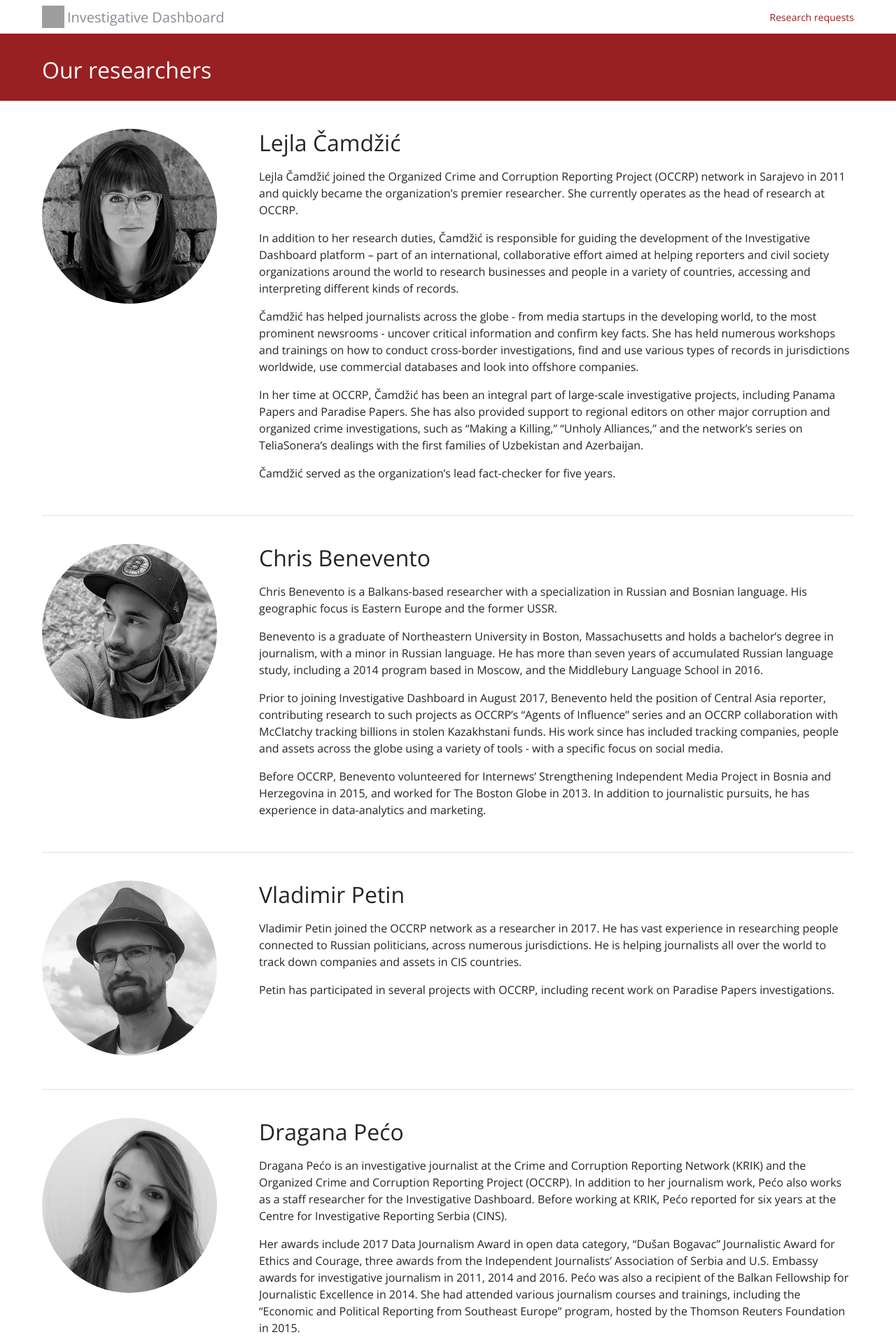
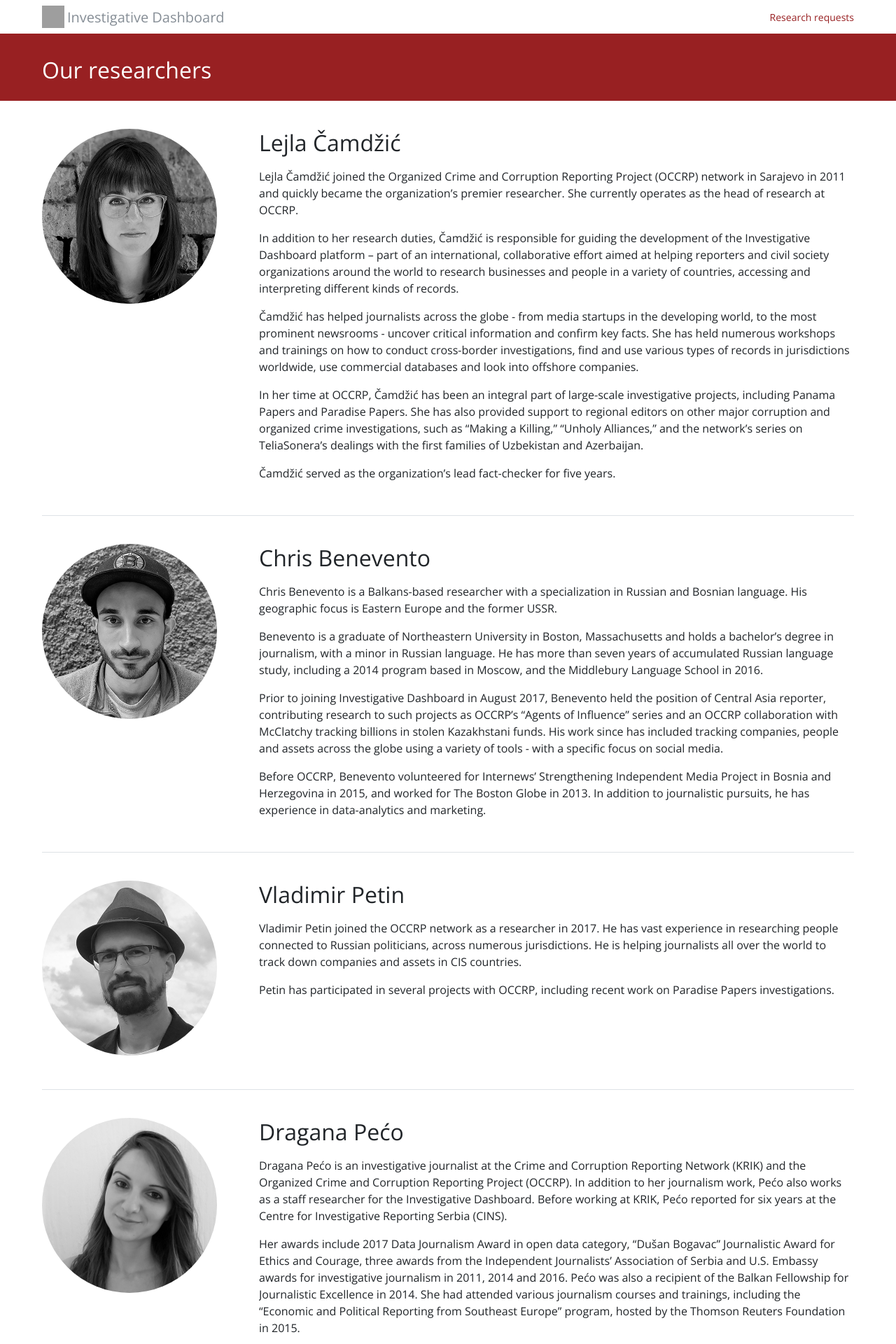
Before and after one commit to occrp/investigativedashboard.org, a Jekyll site: the page built from researchers.md, in a window 1280 px wide. Shown: the top 1920 px of the page at 70% size. Built offline with Jekyll 4.4.1, drawn with Linux system fonts in a browser that asks for light colours; grey boxes are pictures that could not be loaded.

Commit message:
Update photos.

```diff
--- a/_sass/modules/_media.scss
+++ b/_sass/modules/_media.scss
@@ -10,8 +10,8 @@
 
 .media-img {
   float: right;
-  margin-left: 20px;
-  margin-bottom: 20px;
+  margin-left: 30px;
+  margin-bottom: 30px;
 };
 
 @include respond(md) {
```
Also changed, not shown: static/images/team/chris-benevento-500.jpg, static/images/team/lejla-camdzic-500.jpg.
